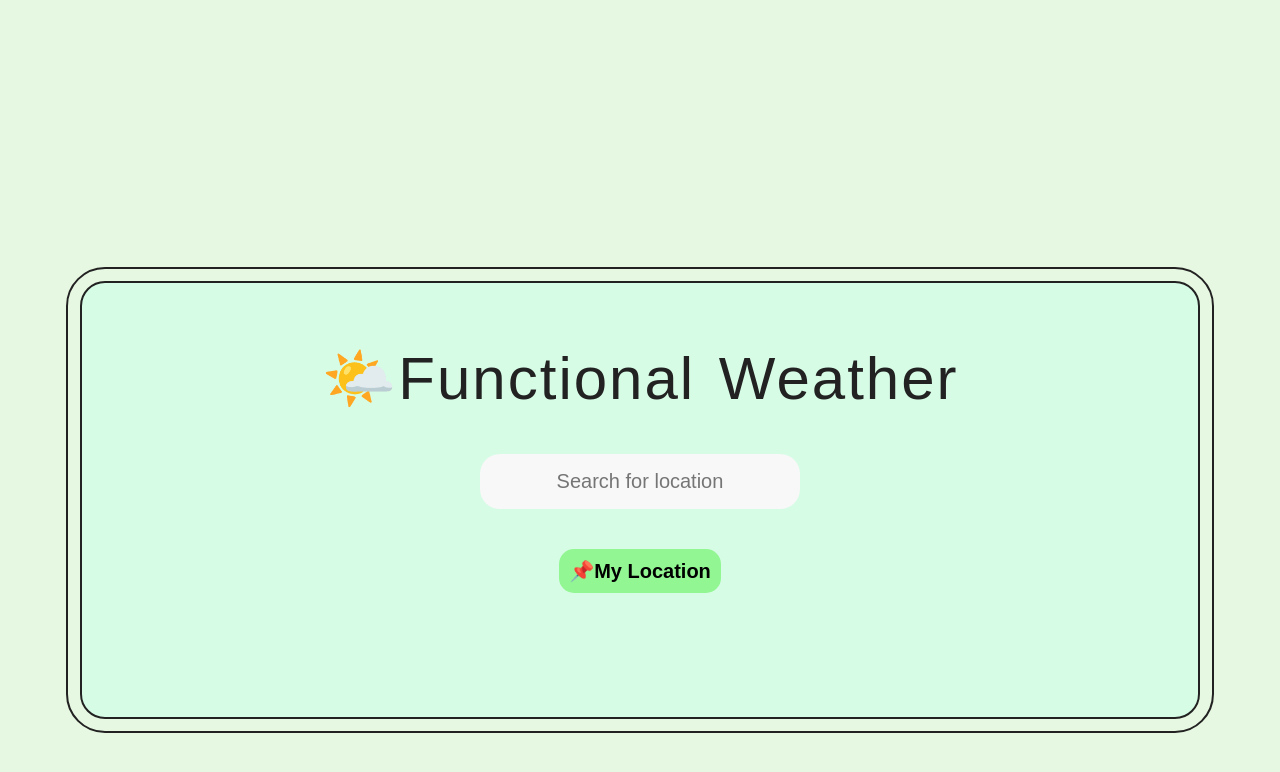
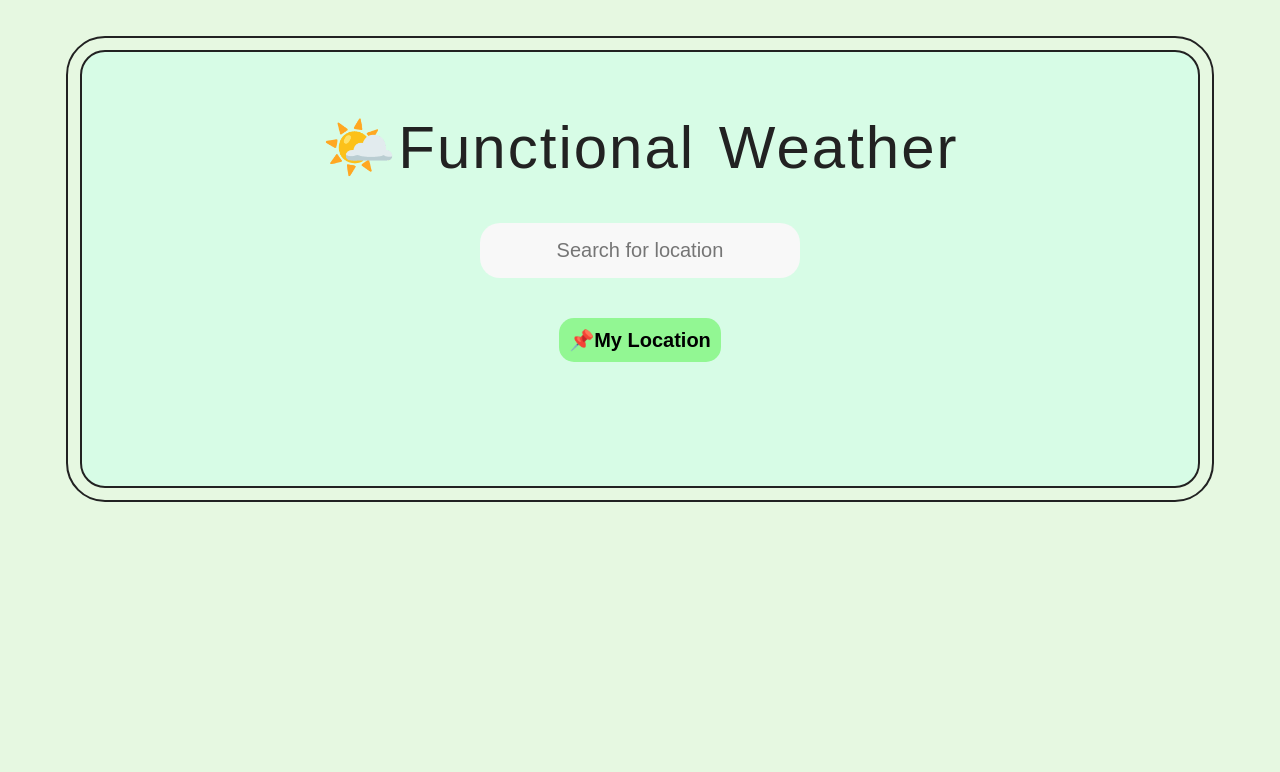
Before and after one commit to AyoubAloui94/Functional-weather, a React (Create React App) app: page / in a window 1280 px wide. Shown: the top 772 px of the page. Built offline with nearby package versions, Linux system fonts and the light colour scheme.

Commit message:
fixed style bug

```diff
--- a/src/App.js
+++ b/src/App.js
@@ -75,7 +75,7 @@ export default function App() {
         // 2) Getting actual weather
         const weatherRes = await fetch(`https://api.open-meteo.com/v1/forecast?latitude=${latitude}&longitude=${longitude}&timezone=${timezone}&daily=weathercode,temperature_2m_max,temperature_2m_min,uv_index_max&current=temperature_2m,relativehumidity_2m,precipitation,rain,showers,weathercode,pressure_msl,windspeed_10m,winddirection_10m&hourly=temperature_2m,weathercode&forecast_days=14`)
         const weatherData = await weatherRes.json()
-        console.log(weatherData)
+
         setWeather(weatherData.daily)
         setTodayWeather(weatherData.current)
       } catch (err) {
--- a/src/index.css
+++ b/src/index.css
@@ -13,13 +13,13 @@ html {
 body {
   font-family: Arial, Helvetica, sans-serif;
   font-size: 2rem;
-  height: 100vh;
+  height: auto;
   color: #222;
   background-color: #e6f8e1;
   display: flex;
   align-items: center;
   justify-content: center;
-  margin: 10rem 10rem;
+  margin: 5rem 10rem;
 }
 
 .app {
```
